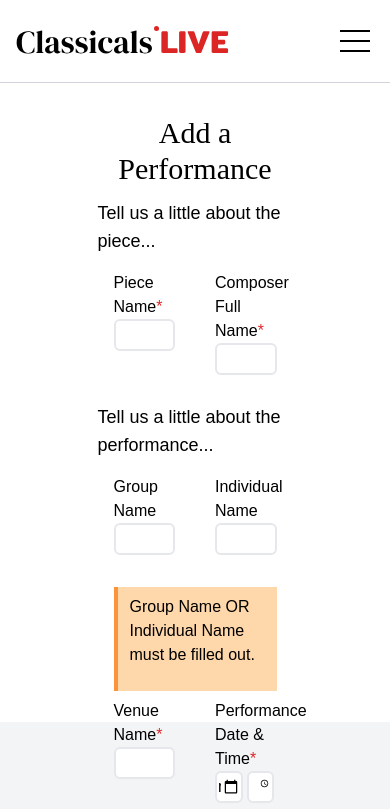
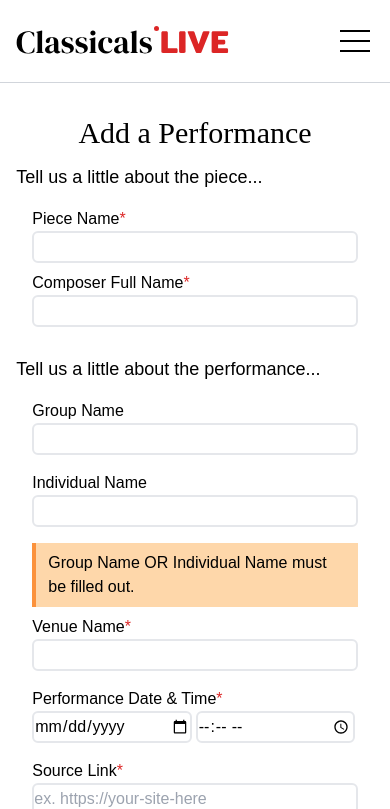
Before and after one commit to DongjiY/classicals-live, a Next.js app: page /contribute/concert in a window 390 px wide. Shown: the top 809 px of the page. Built offline with nearby package versions, Linux system fonts and the light colour scheme.

Commit message:
minor style changes for mobile

```diff
--- a/src/app/_components/SearchBar.tsx
+++ b/src/app/_components/SearchBar.tsx
@@ -65,7 +65,7 @@ const SearchBar: FunctionComponent = () => {
         />
         <button
           type="submit"
-          className="text-white absolute right-2.5 bottom-2.5 bg-red-600 hover:bg-red-800 focus:ring-4 focus:outline-none focus:ring-blue-300 font-medium rounded-lg text-sm px-4 py-2 dark:bg-red-600 dark:hover:bg-red-800 dark:focus:ring-blue-800"
+          className="text-white absolute right-2.5 bottom-2.5 bg-red-600 hover:bg-red-800 focus:ring-4 focus:outline-none focus:ring-blue-300 font-medium rounded-full md:rounded-lg text-sm px-4 py-2 dark:bg-red-600 dark:hover:bg-red-800 dark:focus:ring-blue-800"
         >
           <span className="hidden md:block">Explore</span>
           <span className="md:hidden">Go</span>
--- a/src/app/_components/_styles/navbar.module.css
+++ b/src/app/_components/_styles/navbar.module.css
@@ -95,6 +95,7 @@
 
 .custominput:checked + span + ul {
   opacity: 1;
+  visibility: visible;
 }
 
 .customlabel ul {
@@ -105,6 +106,7 @@
   -webkit-transform: translate(-50%, -50%);
   transform: translate(-50%, -50%);
   opacity: 0;
+  visibility: hidden;
   -webkit-transition: 0.25s 0s ease-in-out;
   transition: 0.25s 0s ease-in-out;
 }
--- a/src/app/contribute/concert/_components/NewPerfForm.tsx
+++ b/src/app/contribute/concert/_components/NewPerfForm.tsx
@@ -62,7 +62,7 @@ const NewPerfForm: FunctionComponent = () => {
 
   return (
     <form
-      className="mx-auto w-1/2 py-8 h-[70vh] dark:text-white"
+      className="mx-auto w-11/12 md:w-1/2 py-8 min-h-[70vh] dark:text-white"
       onSubmit={handleSubmit}
     >
       <h1 className="text-center font-fancy text-3xl">Add a Performance</h1>
@@ -70,7 +70,7 @@ const NewPerfForm: FunctionComponent = () => {
       <h2 className="font-modern text-lg mt-3">
         Tell us a little about the piece...
       </h2>
-      <div className="grid grid-cols-2 grid-rows-1 py-4 gap-x-2 gap-y-2 font-modern">
+      <div className="grid grid-cols-1 grid-rows-2 md:grid-cols-2 md:grid-rows-1 py-4 gap-x-2 gap-y-2 font-modern">
         <div className="col-span-1 px-4">
           <p>
             Piece Name<span className="text-red-600">*</span>
@@ -99,8 +99,8 @@ const NewPerfForm: FunctionComponent = () => {
       <h2 className="font-modern text-lg mt-3">
         Tell us a little about the performance...
       </h2>
-      <div className="grid grid-cols-2 grid-rows-4 py-4 gap-x-2 gap-y-2 font-modern">
-        <div className="col-span-1 px-4">
+      <div className="grid grid-cols-2 grid-rows-6 grid-rows-md:grid-cols-2 md:grid-rows-4 py-4 gap-x-2 gap-y-2 font-modern">
+        <div className="col-span-2 md:col-span-1 px-4">
           <p>Group Name</p>
           <input
             type="text"
@@ -113,7 +113,7 @@ const NewPerfForm: FunctionComponent = () => {
           />
         </div>
 
-        <div className="col-span-1 px-4">
+        <div className="col-span-2 md:col-span-1 px-4">
           <p>Individual Name</p>
           <input
             type="text"
@@ -136,7 +136,7 @@ const NewPerfForm: FunctionComponent = () => {
           <h2>Group Name OR Individual Name must be filled out.</h2>
         </div>
 
-        <div className="col-span-1 px-4">
+        <div className="col-span-2 md:col-span-1 px-4">
           <p>
             Venue Name<span className="text-red-600">*</span>
           </p>
@@ -148,7 +148,7 @@ const NewPerfForm: FunctionComponent = () => {
           />
         </div>
 
-        <div className="col-span-1 px-4">
+        <div className="col-span-2 md:col-span-1 px-4">
           <p>
             Performance Date & Time<span className="text-red-600">*</span>
           </p>
@@ -156,13 +156,13 @@ const NewPerfForm: FunctionComponent = () => {
             <input
               type="date"
               name="date"
-              className="h-8 border-2 rounded-md w-[45%] dark:text-black"
+              className="h-8 border-2 rounded-md w-[49%] md:w-[45%] dark:text-black"
               required
             />
             <input
               type="time"
               name="time"
-              className="h-8 border-2 rounded-md w-[45%] dark:text-black"
+              className="h-8 border-2 rounded-md w-[49%] md:w-[45%] dark:text-black"
               required
             />
           </div>
```
